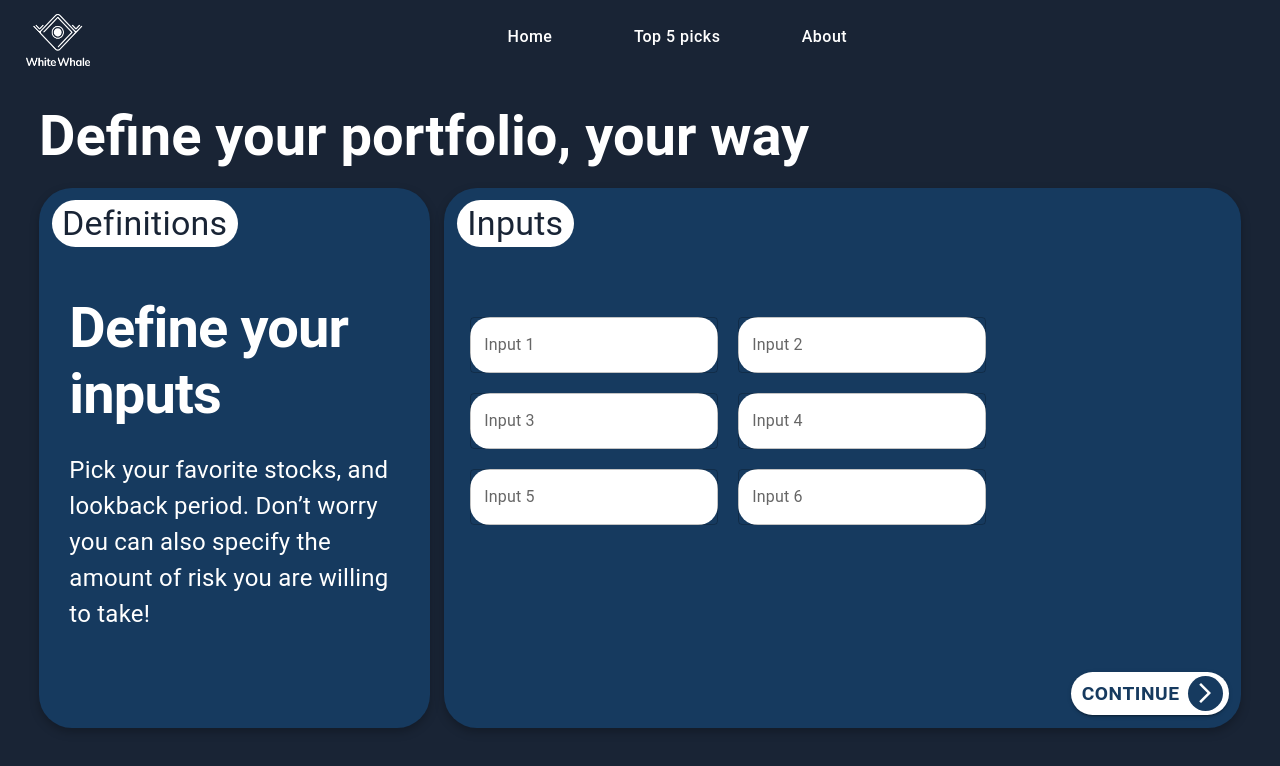
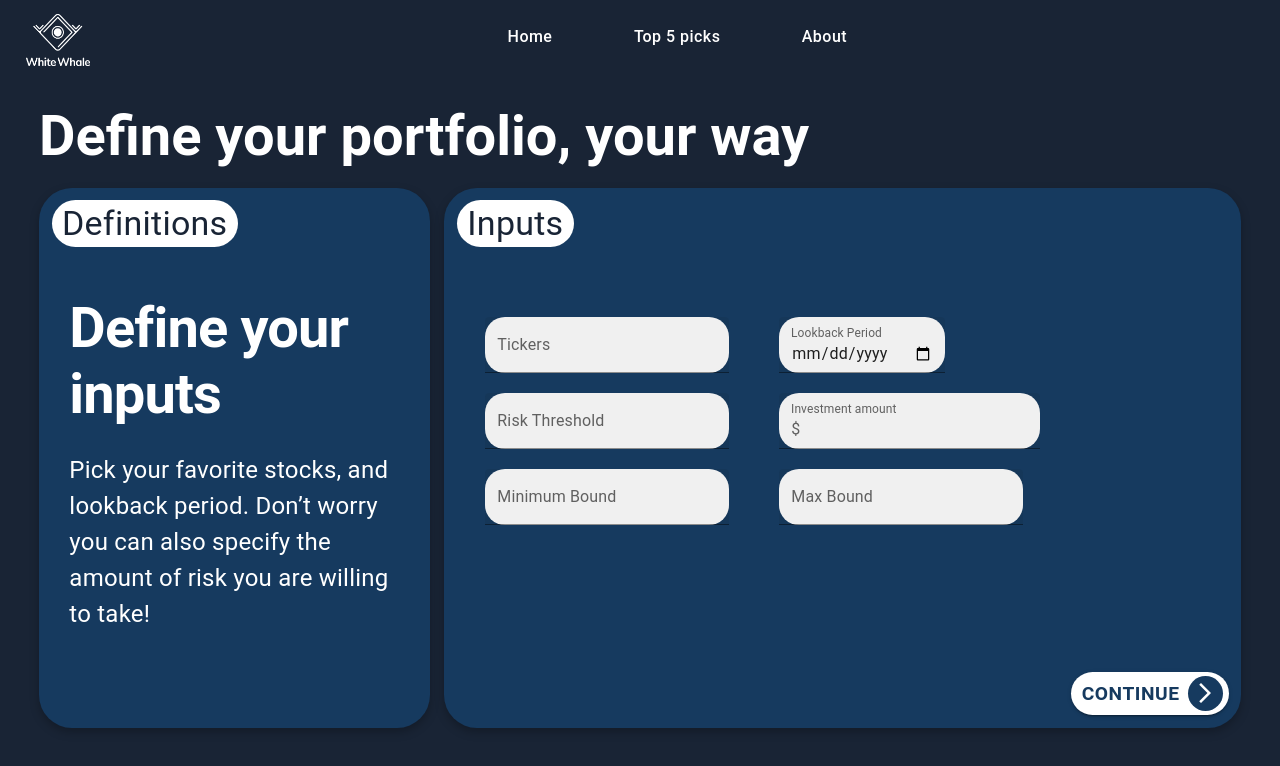
Before and after one commit to anishpatel321/investment_portfolio_optimizer, a React (Create React App) app in the folder client/: page /input in a window 1280 px wide. Shown: the top 766 px of the page. Built offline with nearby package versions, Linux system fonts and the light colour scheme; no server answers.

Commit message:
Added Text fields to the input page and fixed some formatting

```diff
--- a/client/package.json
+++ b/client/package.json
@@ -6,6 +6,7 @@
     "@emotion/react": "^11.11.4",
     "@emotion/styled": "^11.11.0",
     "@mui/icons-material": "^5.15.12",
+    "@mui/lab": "^5.0.0-alpha.167",
     "@mui/material": "^5.15.11",
     "@reduxjs/toolkit": "^2.2.1",
     "@testing-library/jest-dom": "^5.17.0",
--- a/client/src/components/Card.js
+++ b/client/src/components/Card.js
@@ -1,7 +1,9 @@
+import React from 'react';
 import { Card, CardContent, Typography, Box, TextField, OutlinedInput } from '@mui/material';
-import { styled, keyframes } from '@mui/system';
+import { styled } from '@mui/system';
 import NumberPill from './NumberPill';
 import ContinueButton from './ContinueButton';
+import InputAdornment from '@mui/material/InputAdornment';
 
 const StyledCard = styled(Card)(({ height }) => ({
   background: '#163A5F',
@@ -24,7 +26,7 @@ const StyledCardContent = styled(CardContent)({
 const StyledTextField = styled(TextField)({
   background: 'white', // White background
   borderRadius: '20px', // Rounded edges
-  margin: '10px 10px',
+  margin: '10px 25px',
 });
 
 const StyledOutlinedInput = styled(OutlinedInput)({
@@ -42,7 +44,24 @@ const StyledOutlinedInput = styled(OutlinedInput)({
   },
 });
 
-const CardComponent = ({ title, subtitle, body, height, hasButton, textFields }) => (
+const CardComponent = ({ title, subtitle, body, height, hasButton, textFields }) => {
+  const [values, setValues] = React.useState({
+    riskThreshold: '',
+    investmentAmount: '',
+    minBound: '',
+    maxBound: '',
+    lookbackPeriod: '',
+  });
+
+  const handleChange = (prop) => (event) => {
+    setValues({ ...values, [prop]: event.target.value });
+  };
+
+  const validateInput = (value, min, max) => {
+    return value >= min && value <= max;
+  };
+
+  return (
     <StyledCard height={height}>
       <NumberPill>{title}</NumberPill>
       <StyledCardContent>
@@ -52,12 +71,56 @@ const CardComponent = ({ title, subtitle, body, height, hasButton, textFields })
         {!textFields && <Typography variant="body1" component="p" style={{fontSize: '150%', margin: '4%'}}>
           {body}
         </Typography>}
-      {textFields && Array(6).fill().map((_, i) => (
-        <StyledTextField key={i} label={`Input ${i+1}`} variant='outlined' InputProps={{ component: StyledOutlinedInput }}/>
-      ))}
+        {textFields && (
+          <>
+            <StyledTextField label="Tickers" variant='filled' InputProps={{ component: StyledOutlinedInput }} />
+            <StyledTextField label="Lookback Period" variant='filled' InputProps={{ component: StyledOutlinedInput }} type="date" InputLabelProps={{ shrink: true }} />
+            <StyledTextField
+              label="Risk Threshold"
+              variant='filled'
+              InputProps={{ component: StyledOutlinedInput }}
+              type="number"
+              value={values.riskThreshold}
+              onChange={handleChange('riskThreshold')}
+              error={!validateInput(values.riskThreshold, 0, 1)}
+
+            />
+            <StyledTextField
+              label="Investment amount"
+              variant='filled'
+              InputProps={{
+                component: StyledOutlinedInput,
+                startAdornment: <InputAdornment position="start">$</InputAdornment>,
+              }}
+              type="number"
+              value={values.investmentAmount}
+              onChange={handleChange('investmentAmount')}
+              error={!validateInput(values.investmentAmount, 0, Infinity)}
+            />
+            <StyledTextField
+              label="Minimum Bound"
+              variant='filled'
+              InputProps={{ component: StyledOutlinedInput }}
+              type="number"
+              value={values.minBound}
+              onChange={handleChange('minBound')}
+              error={!validateInput(values.minBound, 0, 1)}
+            />
+            <StyledTextField
+              label="Max Bound"
+              variant='filled'
+              InputProps={{ component: StyledOutlinedInput }}
+              type="number"
+              value={values.maxBound}
+              onChange={handleChange('maxBound')}
+              error={!validateInput(values.maxBound, 0, 1)}
+            />
+          </>
+        )}
         {hasButton && <Box sx={{ position: 'absolute', bottom: '2.6vh', right: '0.4vw' }}><ContinueButton /></Box>}
       </StyledCardContent>
     </StyledCard>
   );
+};
 
 export default CardComponent;
```
Also changed, not shown: 1 other file (tests, documents, lock files or other folders). Lines whose indentation alone changed are shown as unchanged.
